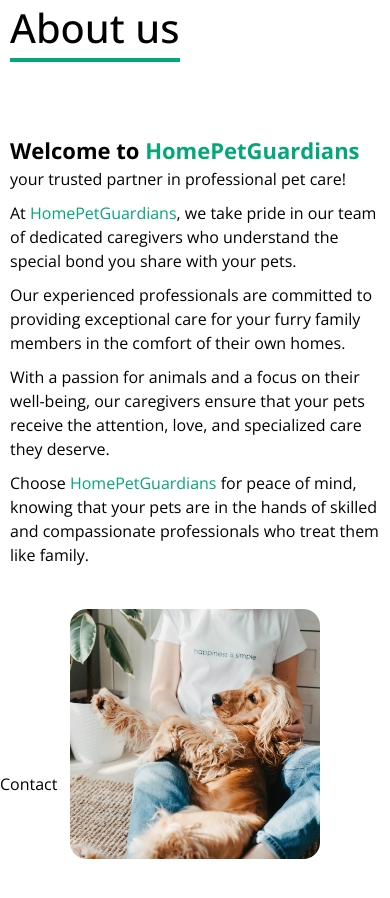
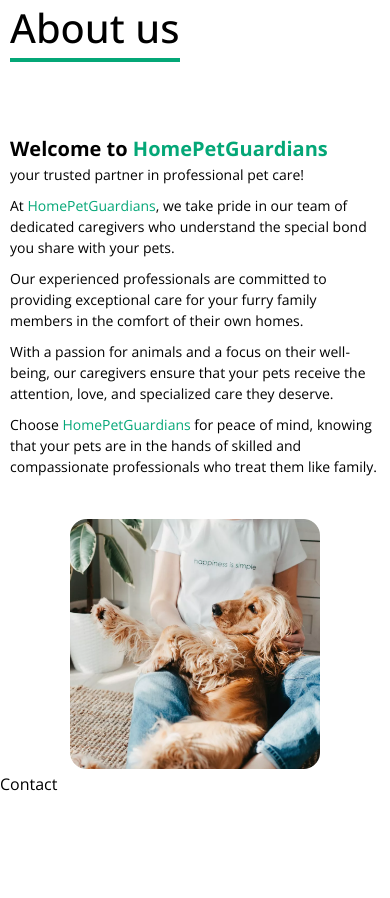
Before and after one commit to ProfessorKT/homepetguardians, a Next.js app: page / in a window 390 px wide. Shown: the part 1760-2658 px from the top of the page. Built offline with nearby package versions, Linux system fonts and the light colour scheme; no server answers.

Commit message:
zmiana wielkosci tekstu

```diff
--- a/app/components/AboutUs.jsx
+++ b/app/components/AboutUs.jsx
@@ -17,27 +17,27 @@ const AboutUs = () => {
   </div>
 
   <div className="md:col-span-1 order-first md:order-last">
-    <p className="font-bold text-[22px] mx-[10px] md:mt-60 mt-10 md:text-right md:mr-[200px] md:text-[26px]">
+    <p className="font-bold text-[20px] mx-[10px] md:mt-60 mt-10 md:text-right md:mr-[200px] md:text-[26px]">
       Welcome to <span className="text-[#04A777]">HomePetGuardians</span>
     </p>
-    <p className="text-[16px]  mx-[10px] md:text-right  md:mr-[200px] md:text-[22px]">
+    <p className="text-[14px]  mx-[10px] md:text-right  md:mr-[200px] md:text-[22px]">
       your trusted partner in professional pet care!
     </p>
-    <p className="text-[16px] my-[10px] mx-[10px] md:text-right  md:mr-[200px] md:text-[22px] md:my-[0px]">
+    <p className="text-[14px] my-[10px] mx-[10px] md:text-right  md:mr-[200px] md:text-[22px] md:my-[0px]">
       At <span className="text-[#04A777]">HomePetGuardians</span>, we take pride
       in our team of dedicated caregivers who understand the special bond you
       share with your pets.
     </p>
-    <p className="text-[16px] my-[10px] mx-[10px] md:text-right  md:mr-[200px] md:text-[22px] md:my-[0px]">
+    <p className="text-[14px] my-[10px] mx-[10px] md:text-right  md:mr-[200px] md:text-[22px] md:my-[0px]">
       Our experienced professionals are committed to providing exceptional care
       for your furry family members in the comfort of their own homes.
     </p>
-    <p className="text-[16px] my-[10px] mx-[10px] md:text-right  md:mr-[200px] md:text-[22px] md:my-[0px]">
+    <p className="text-[14px] my-[10px] mx-[10px] md:text-right  md:mr-[200px] md:text-[22px] md:my-[0px]">
       With a passion for animals and a focus on their well-being, our caregivers
       ensure that your pets receive the attention, love, and specialized care
       they deserve.
     </p>
-    <p className="text-[16px] my-[10px] mx-[10px] md:text-right  md:mr-[200px] md:text-[22px] md:my-[0px]">
+    <p className="text-[14px] my-[10px] mx-[10px] md:text-right  md:mr-[200px] md:text-[22px] md:my-[0px]">
       Choose <span className="text-[#04A777]">HomePetGuardians</span> for peace
       of mind, knowing that your pets are in the hands of skilled and
       compassionate professionals who treat them like family.
```
